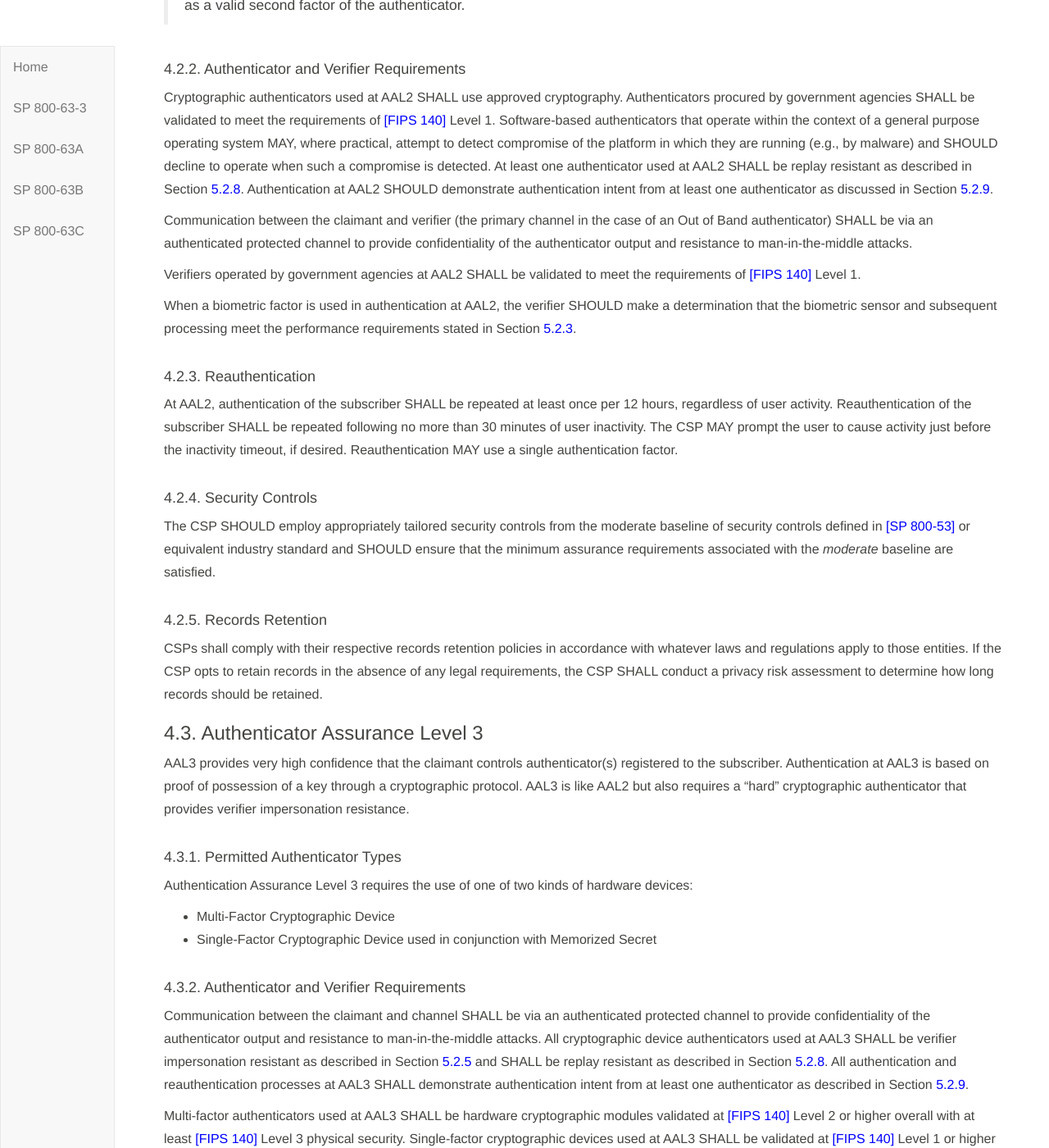
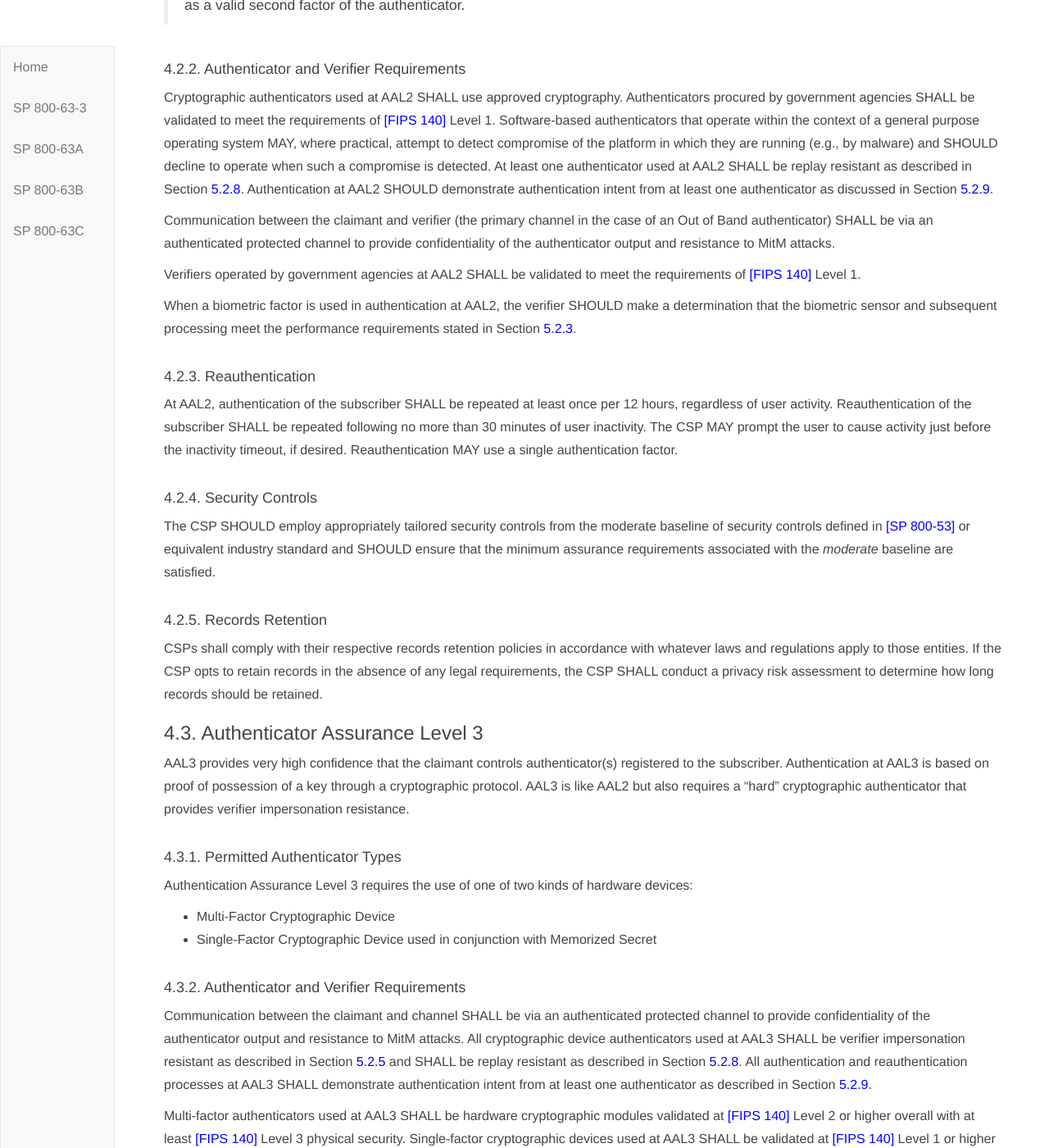
Before and after one commit to usnistgov/800-63-3, a Jekyll site: the page built from sp800-63b/sec4_aal.md, in a window 1280 px wide and 1400 px high, scrolled down 2877 px. Shown: the whole window at 82% size. Built offline with Jekyll 4.4.1, drawn with Linux system fonts in a browser that asks for light colours; our own code applies the rules of GitHub Pages for plain Markdown files; some of the changed text lies outside the part shown.

Commit message:
Update sec4_aal.md

```diff
--- a/sp800-63b/sec4_aal.md
+++ b/sp800-63b/sec4_aal.md
@@ -70,7 +70,7 @@
 
 Cryptographic authenticators used at AAL1 SHALL use approved cryptography. Software-based authenticators that operate within the context of a general purpose operating system MAY, where practical, attempt to detect compromise of the platform in which they are running (e.g., by malware) and SHOULD decline to operate when such a compromise is detected.
 
-Communication between the claimant and channel (the primary channel in the case of an Out of Band authenticator) SHALL be via an authenticated protected channel to provide confidentiality of the authenticator output and resistance to man-in-the-middle attacks.
+Communication between the claimant and channel (the primary channel in the case of an Out of Band authenticator) SHALL be via an authenticated protected channel to provide confidentiality of the authenticator output and resistance to MitM attacks.
 
 Verifiers operated by government agencies at AAL1 SHALL be validated to meet the requirements of [[FIPS 140]](#FIPS140-2) Level 1.
 
@@ -114,7 +114,7 @@
 
 Cryptographic authenticators used at AAL2 SHALL use approved cryptography. Authenticators procured by government agencies SHALL be validated to meet the requirements of [[FIPS 140]](#FIPS140-2) Level 1. Software-based authenticators that operate within the context of a general purpose operating system MAY, where practical, attempt to detect compromise of the platform in which they are running (e.g., by malware) and SHOULD decline to operate when such a compromise is detected. At least one authenticator used at AAL2 SHALL be replay resistant as described in Section [5.2.8](#replay). Authentication at AAL2 SHOULD demonstrate authentication intent from at least one authenticator as discussed in Section [5.2.9](#intent).
 
-Communication between the claimant and verifier (the primary channel in the case of an Out of Band authenticator) SHALL be via an authenticated protected channel to provide confidentiality of the authenticator output and resistance to man-in-the-middle attacks.
+Communication between the claimant and verifier (the primary channel in the case of an Out of Band authenticator) SHALL be via an authenticated protected channel to provide confidentiality of the authenticator output and resistance to MitM attacks.
 
 Verifiers operated by government agencies at AAL2 SHALL be validated to meet the requirements of [[FIPS 140]](#FIPS140-2) Level 1.
 
@@ -145,7 +145,7 @@
 
 #### 4.3.2. Authenticator and Verifier Requirements
 
-Communication between the claimant and channel SHALL be via an authenticated protected channel to provide confidentiality of the authenticator output and resistance to man-in-the-middle attacks. All cryptographic device authenticators used at AAL3 SHALL be verifier impersonation resistant as described in Section [5.2.5](#verifimpers) and SHALL be replay resistant as described in Section [5.2.8](#replay). All authentication and reauthentication processes at AAL3 SHALL demonstrate authentication intent from at least one authenticator as described in Section [5.2.9](#intent).
+Communication between the claimant and channel SHALL be via an authenticated protected channel to provide confidentiality of the authenticator output and resistance to MitM attacks. All cryptographic device authenticators used at AAL3 SHALL be verifier impersonation resistant as described in Section [5.2.5](#verifimpers) and SHALL be replay resistant as described in Section [5.2.8](#replay). All authentication and reauthentication processes at AAL3 SHALL demonstrate authentication intent from at least one authenticator as described in Section [5.2.9](#intent).
 
 Multi-factor authenticators used at AAL3 SHALL be hardware cryptographic modules validated at [[FIPS 140]](#FIPS140-2) Level 2 or higher overall with at least [[FIPS 140]](#FIPS140-2) Level 3 physical security. Single-factor cryptographic devices used at AAL3 SHALL be validated at [[FIPS 140]](#FIPS140-2) Level 1 or higher overall with at least [[FIPS 140]](#FIPS140-2) Level 3 physical security.
 
@@ -198,7 +198,7 @@
 **FIPS 140 verification** | Level 1 (Government agency verifiers) | Level 1 (Government agency authenticators and verifiers) | Level 2 overall (MF authenticators)<br />Level 1 overall (verifiers and SF Crypto Devices)<br />Level 3 physical security (all authenticators)
 **Reauthentication** | 30 days | 12 hours or 30 minutes inactivity; may use one authentication factor | 12 hours or 15 minutes inactivity; shall use both authentication factors
 **Security controls**|[[SP 800-53]](#SP800-53) Low Baseline (or equivalent)|[[SP 800-53]](#SP800-53) Moderate Baseline (or equivalent)|[[SP 800-53]](#SP800-53) High Baseline (or equivalent)
-**MITM resistance** | Required | Required | Required |
+**MitM resistance** | Required | Required | Required |
 **Verifier impersonation resistance** | Not required | Not required | Required |
 **Verifier compromise resistance** | Not required | Not required | Required |
 **Replay resistance** | Not required | Required | Required |
```
